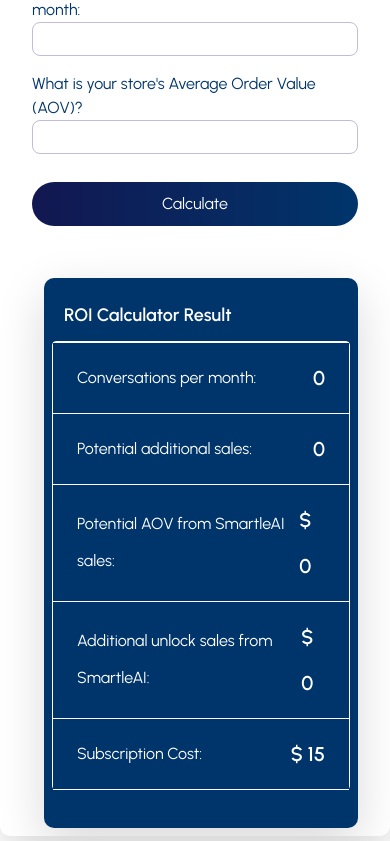
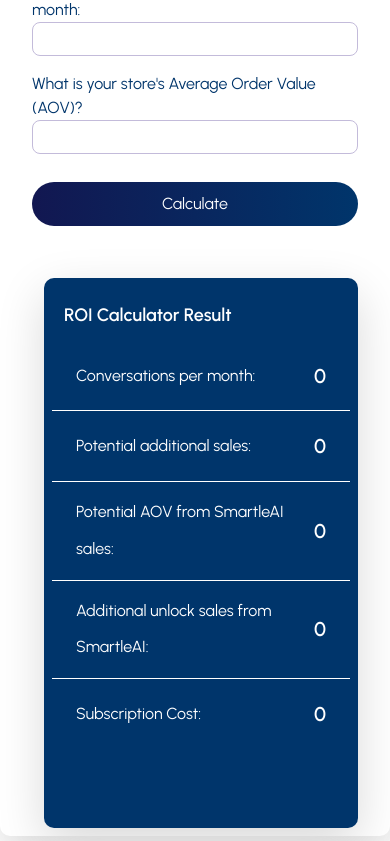
Before and after one commit to spritlesoftware/Smartle-website, a Next.js app: page /roi in a window 390 px wide. Shown: the part 1156-1997 px from the top of the page. Built offline with nearby package versions, Linux system fonts and the light colour scheme.

Commit message:
some style changes in roi and footer

```diff
--- a/app/components/Banner/index.tsx
+++ b/app/components/Banner/index.tsx
@@ -52,9 +52,9 @@
             </h1>
 
           </div>
-          <div className="flex items-center justify-center">
+          <div className="flex items-center justify-left">
       <button
-        className="inline-block text-center select-none border font-normal whitespace-no-wrap rounded py-1 px-3 leading-normal no-underline btn-dark-blue btn-rounded"
+        className="inline-block p-2 my-3 text-center select-none border font-normal whitespace-no-wrap rounded py-1 px-3 leading-normal no-underline btn-dark-blue btn-rounded"
         onClick={handleButtonClicks}
       >
          Try Smartle AI
--- a/app/roi/page.tsx
+++ b/app/roi/page.tsx
@@ -1,15 +1,15 @@
 "use client";
 
-import React, { useState } from 'react';
+import React, { useState } from "react";
 import { InlineWidget } from "react-calendly";
 const Roi = () => {
   const [showCalendly, setShowCalendly] = useState(false);
   const [showsCalendly, setShowsCalendly] = useState(false);
   const [overlayVisible, setOverlayVisible] = useState(false);
 
-    const [visitorsPM, setVisitorsPM] = useState('');
-    const [ordersPM, setOrdersPM] = useState('');
-    const [aov, setAov] = useState('');
+  const [visitorsPM, setVisitorsPM] = useState("");
+  const [ordersPM, setOrdersPM] = useState("");
+  const [aov, setAov] = useState("");
   const [results, setResults] = useState({
     conversationsPerMonth: 0,
     potentialAdditionalSales: 0,
@@ -30,12 +30,6 @@
     setOverlayVisible(!overlayVisible);
     setShowsCalendly(true);
   };
-
-
-
-
-
-
 
   const handleSubmit = (e) => {
     e.preventDefault();
@@ -71,7 +65,7 @@
           className="flex flex-wrap justify-center ptb-120 bg-cover items-center"
           style={{
             background:
-                            "url(https://smartle-ai.s3.amazonaws.com/assets/img/roi-banner.webp)"
+              "url(https://smartle-ai.s3.amazonaws.com/assets/img/roi-banner.webp)",
           }}
         >
           <div className="lg:w-3/4 pr-4 pl-4 text-center ">
@@ -85,9 +79,11 @@
           </div>
         </div>
       </div>
-            <div className="container mx-auto sm:px-4 max-w-full mx-auto sm:px-4 ptb-60">
+      <div className="container mx-auto sm:px-4 max-w-7xl mx-auto sm:px-4 ptb-60">
         <div className="flex flex-wrap items-center justify-center">
-                    <h3 className="text-center txt-blue fs-30 fw-600">CALCULATE YOUR ROI</h3>
+          <h3 className="text-center txt-blue fs-30 fw-600">
+            CALCULATE YOUR ROI
+          </h3>
           <h4 className="text-center txt-blk mb-5 fs-30 fw-300">
             Maximize your potential with Smartle AI
           </h4>
@@ -150,43 +146,60 @@
             </div>
             <div className="lg:w-1/2 pr-4 pl-4">
               <div
-                                className="ms-3 my-2 px-2 pb-5 pt-3 bg-blue h-390"
-                                style={{ boxShadow: "0px 16px 48px 0px #D9D9D9", borderRadius: 10 }}
+                className=" ms-3 my-2 px-2 pb-5 pt-3 bg-blue h-390"
+                style={{
+                  boxShadow: "0px 16px 48px 0px #D9D9D9",
+                  borderRadius: 10,
+                }}
               >
-                                <h5 className="my-3 ps-3 fs-18 fw-600">ROI Calculator Result</h5>
-                                <ul className="flex flex-col pl-0 mb-0 border rounded border-gray-300 bg-blue">
-                                    <li className="relative block py-3 px-6 -mb-px border border-r-0 border-l-0 border-gray-300 no-underline bg-blue lh-2 flex items-center justify-between">
+                <h5 className="my-3 ps-3 fs-18 fw-600">
+                  ROI Calculator Result
+                </h5>
+                <ul className="flex flex-col pl-0 mb-0 rounded  bg-blue">
+                  <li className="relative block py-3 px-6 -mb-px bg-blue lh-2 flex items-center justify-between">
                     Conversations per month:
                     <span className="value float-end fs-20 fw-600" id="con-pm">
-                                            {results.conversationsPerMonth}
+                      0
                     </span>
                   </li>
                   <li className="relative block py-3 px-6 -mb-px border border-r-0 border-l-0 border-gray-300 no-underline bg-blue lh-2 flex items-center justify-between">
                     Potential additional sales:
-                                        <span className="value float-end fs-20 fw-600" id="addSales">
-                                            {results.potentialAdditionalSales}
+                    <span
+                      className="value float-end fs-20 fw-600"
+                      id="addSales"
+                    >
+                      0
                     </span>
                   </li>
                   <li className="relative block py-3 px-6 -mb-px border border-r-0 border-l-0 border-gray-300 no-underline bg-blue lh-2 flex items-center justify-between">
                     Potential AOV from SmartleAI sales:
                     <span className="value float-end fs-20 fw-600" id="potAV">
-                                            $ {results.potentialAOV}
+                      0
                     </span>
                   </li>
                   <li className="relative block py-3 px-6 -mb-px border border-r-0 border-l-0 border-gray-300 no-underline bg-blue lh-2 flex items-center justify-between">
                     Additional unlock sales from SmartleAI:
-                                        <span className="value float-end fs-20 fw-600" id="addSalesFromSpritle">
-                                            $ {results.addUnlockSales}
+                    <span
+                      className="value float-end fs-20 fw-600 "
+                      id="addSalesFromSpritle"
+                    >
+                      0
                     </span>
                   </li>
-                                    <li className="relative block py-3 px-6 -mb-px border border-r-0 border-l-0 border-gray-300 no-underline bg-blue lh-2 flex items-center justify-between">
+                  <li
+                    className="relative block py-3 px-6 -mb-px border border-r-0 border-l-0 border-gray-300 bg-blue lh-2 flex items-center justify-between"
+                    style={{ borderBottom: ".2rem" }}
+                  >
                     Subscription Cost:
-                                        <span className="value float-end fs-20 fw-600" id="subsCost">
-                                            $ 15
+                    <span
+                      className="value float-end fs-20 fw-600"
+                      id="subsCost"
+                    >
+                      0
                     </span>
                   </li>
                 </ul>
-                                <div className="flex items-center justify-center">
+                <div className=" flex items-center justify-center">
                   <div
                     className="inline-block p-1 text-center font-semibold text-sm align-baseline leading-none rounded py-2 flex items-center justify-content-evenly bg-white w-90 text-left my-3 fs-20 hidden"
                     id="ROI"
@@ -195,9 +208,7 @@
                     <span
                       id="mon-ROI"
                       className="float-end txt-green fw-600 fs-30"
-                                        >
-                                            {results.monthlyROI} %
-                                        </span>
+                    />
                   </div>
                 </div>
               </div>
@@ -220,13 +231,13 @@
                   <button
                     className="absolute text-white"
                     style={{
-                                top: 'calc(-20px - 1rem)', // Adjusted position to be slightly above the widget scrollbar
-                                right: '-20px',
+                      top: "calc(-20px - 1rem)", // Adjusted position to be slightly above the widget scrollbar
+                      right: "-20px",
                       zIndex: 60,
-                                fontSize: '24px',
-                                color: '#fff',
-                                cursor: 'pointer',
-                                padding: '5px'
+                      fontSize: "24px",
+                      color: "#fff",
+                      cursor: "pointer",
+                      padding: "5px",
                     }}
                     onClick={handleCloseCalendly}
                   >
@@ -238,12 +249,12 @@
             {overlayVisible && (
               <div
                 style={{
-                        position: 'fixed',
+                  position: "fixed",
                   top: 0,
                   left: 0,
-                        width: '100%',
-                        height: '100%',
-                        backgroundColor: 'rgba(0, 0, 0, 0.5)',
+                  width: "100%",
+                  height: "100%",
+                  backgroundColor: "rgba(0, 0, 0, 0.5)",
                   zIndex: 40,
                 }}
                 onClick={handleCloseCalendly}
@@ -252,8 +263,7 @@
           </div>
         </div>
       </div>
-            <div className="container mx-auto sm:px-4 ptb-60">
-
+      <div className="container mx-auto sm:px-4 ptb-60 max-w-7xl">
         <div
           className="flex flex-wrap justify-center"
           style={{ boxShadow: "0px 16px 48px 0px #D9D9D9", borderRadius: 10 }}
@@ -275,7 +285,10 @@
               </button>
               {showsCalendly && (
                 <>
-      <div className="fixed inset-0 flex items-center justify-center z-50 bg-gray-800 bg-opacity-50" onClick={() => setShowsCalendly(false)}></div>
+                  <div
+                    className="fixed inset-0 flex items-center justify-center z-50 bg-gray-800 bg-opacity-50"
+                    onClick={() => setShowsCalendly(false)}
+                  ></div>
                   <div className="fixed inset-0 flex items-center justify-center z-60">
                     <div className="relative rounded-lg p-8 w-11/12 max-w-4xl my-8 bg-transparent">
                       <button
@@ -290,7 +303,6 @@
                 </>
               )}
             </div>
-
           </div>
           <div
             className="lg:w-1/2 pr-4 pl-4 hidden lg:block"
@@ -298,7 +310,7 @@
               background:
                 "url(https://smartle-ai.s3.amazonaws.com/assets/img/still-not-sure.webp)",
               borderRadius: 10,
-                            backgroundSize: "cover"
+              backgroundSize: "cover",
             }}
           />
         </div>
```
Also changed, not shown: app/components/Footer/index.tsx (+47 -19 lines), app/pricing/page.jsx (+11 -9 lines). Lines whose indentation alone changed are shown as unchanged.
